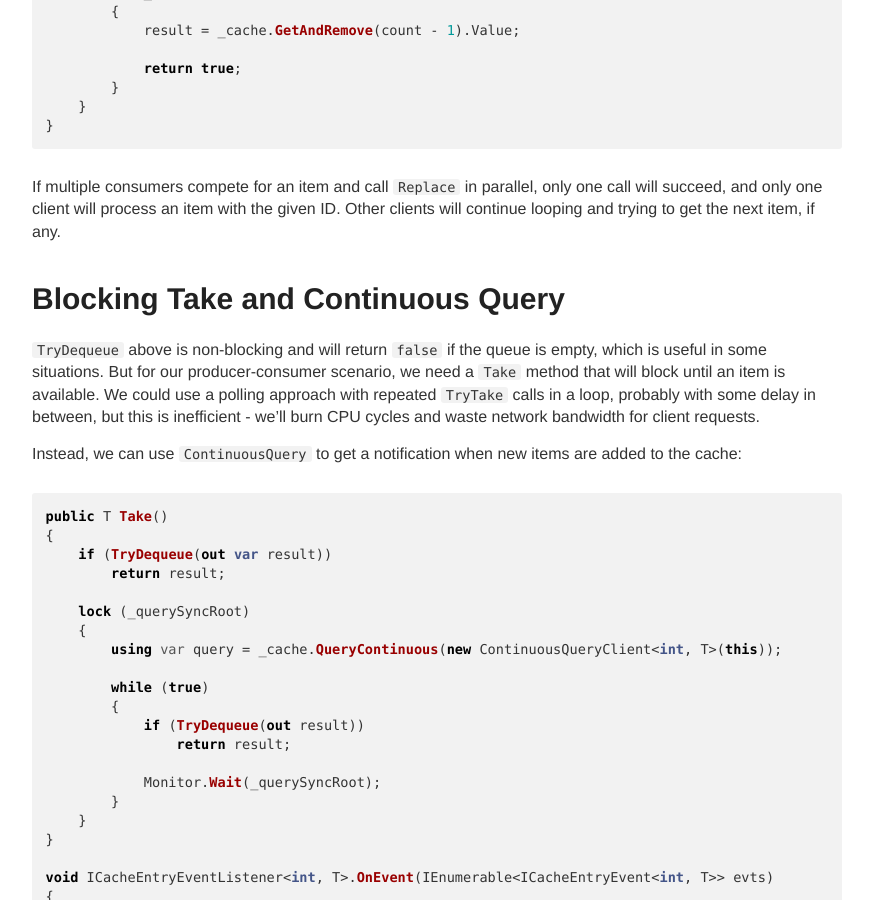
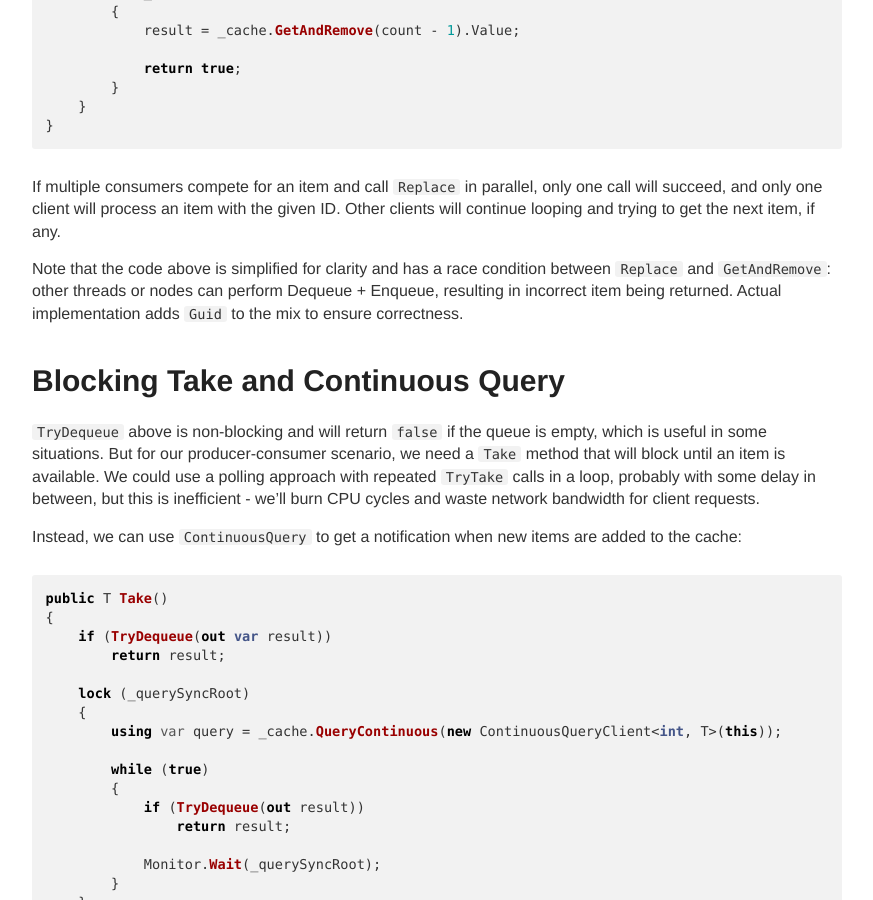
Before and after one commit to ptupitsyn/ptupitsyn.github.io, a Jekyll site: the page built from _posts/2021-07-16-Ignite-Thin-Client-Distributed-Blocking-Queue.md, in a window 1280 px wide and 900 px high, scrolled down 1130 px. Shown: the whole window, without its empty margins (203-1076 px from the left). Built offline with Jekyll 4.4.1, drawn with Linux system fonts in a browser that asks for light colours; comment, search, counter and statistics services are not loaded.

Commit message:
Notes on race conditions

```diff
--- a/_posts/2021-07-16-Ignite-Thin-Client-Distributed-Blocking-Queue.md
+++ b/_posts/2021-07-16-Ignite-Thin-Client-Distributed-Blocking-Queue.md
@@ -54,6 +54,9 @@ public bool TryDequeue(out T result)
 If multiple consumers compete for an item and call `Replace` in parallel, only one call will succeed, and only one client will process an item with the given ID.
 Other clients will continue looping and trying to get the next item, if any.
 
+Note that the code above is simplified for clarity and has a race condition between `Replace` and `GetAndRemove`: other threads or nodes can perform Dequeue + Enqueue, resulting in incorrect item being returned.
+Actual implementation adds `Guid` to the mix to ensure correctness.
+
 
 # Blocking Take and Continuous Query
 
```
